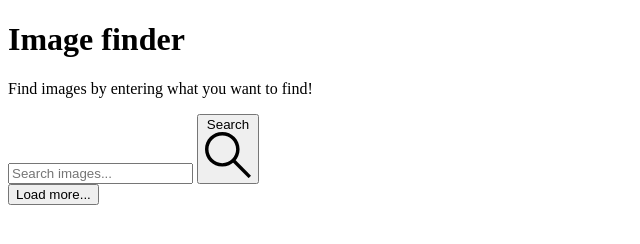
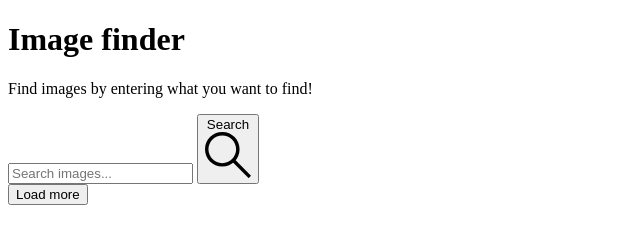
Before and after one commit to anettgor/goit-js-hw-11, a plain HTML site: page index.html in a window 1280 px wide. Shown: the full height of the page, 0-640 px from the left. Drawn offline with Linux system fonts and the light colour scheme.

Commit message:
Deploying to gh-pages from @ anettgor/goit-js-hw-11@8e902e0e83dca9da3c442dfc9bcf7341716aec66 🚀

```diff
--- a/index.html
+++ b/index.html
@@ -1 +1 @@
-<!DOCTYPE html><html lang="en"><head><meta charset="utf-8"><meta name="viewport" content="width=device-width, initial-scale=1.0"><link rel="stylesheet" href="/goit-js-hw-11/index.816de096.css"><title>Homework 11</title></head><body> <div class="input-heading"> <h1 class="title">Image finder</h1> <p class="title-p">Find images by entering what you want to find!</p> </div> <div class="stick"> <form class="search-form" id="search-form"> <input type="text" name="searchQuery" autocomplete="off" placeholder="Search images..."> <button class="submit" type="submit"> Search <img class="search-icon" src="/goit-js-hw-11/search.b626e8e2.svg" alt="Search icon"> </button> </form> </div>  <div class="gallery">  </div> <button type="button" class="load-more">Load more...</button> <script type="module" src="/goit-js-hw-11/index.5c07c7f7.js"></script><script src="/goit-js-hw-11/index.8f1dd83e.js" nomodule defer></script> </body></html>
+<!DOCTYPE html><html lang="en"><head><meta charset="utf-8"><meta name="viewport" content="width=device-width, initial-scale=1.0"><link rel="stylesheet" href="/goit-js-hw-11/index.816de096.css"><title>Homework 11</title></head><body> <div class="input-heading"> <h1 class="title">Image finder</h1> <p class="title-p">Find images by entering what you want to find!</p> </div> <div class="stick"> <form class="search-form" id="search-form"> <input type="text" name="searchQuery" autocomplete="off" placeholder="Search images..."> <button class="submit" type="submit"> Search <img class="search-icon" src="/goit-js-hw-11/search.b626e8e2.svg" alt="Search icon"> </button> </form> </div>  <div class="gallery">  </div> <button type="button" class="load-more">Load more</button> <script type="module" src="/goit-js-hw-11/index.5c07c7f7.js"></script><script src="/goit-js-hw-11/index.8f1dd83e.js" nomodule defer></script> </body></html>
```
